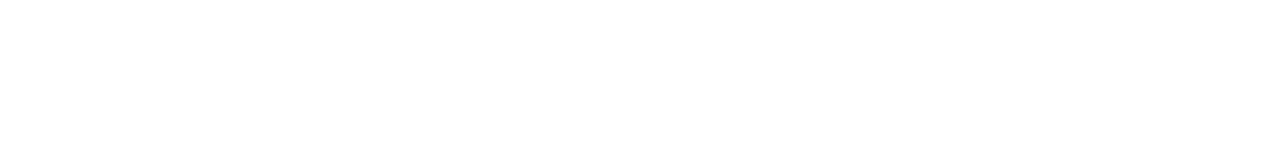
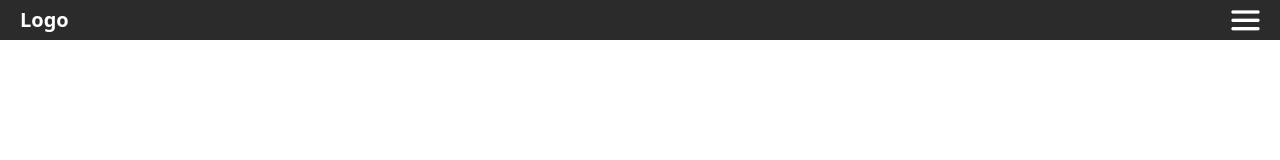
Before and after one commit to GodsaintBHH26/real-estate-website-ych, a website built with Vite: page index.html in a window 1280 px wide. Built offline with nearby package versions, Linux system fonts and the light colour scheme.

Commit message:
Second commit

```diff
--- a/index.html
+++ b/index.html
@@ -4,10 +4,21 @@
     <meta charset="UTF-8" />
     <link rel="icon" type="image/svg+xml" href="/vite.svg" />
     <meta name="viewport" content="width=device-width, initial-scale=1.0" />
-    <title>Vite App</title>
+    <title>Real estate Website</title>
+    <link rel="stylesheet" href="main.css">
   </head>
   <body>
-    <div id="app"></div>
-    <script type="module" src="/main.js"></script>
+    <!-- Nav bar start -->
+    <nav class="bg-[#2B2B2B] text-white h-10 flex p-5 justify-between items-center">
+      <div class="text-[20px] font-bold">Logo</div>
+      <div><img src="public/Bar-icon.png" alt="bar-icon"></div>
+    </nav>
+    <!-- Nav bar end -->
+
+    <!-- Hero section start -->
+
+
+    <!-- Hero section end -->
+    <script type="module" src="main.js"></script>
   </body>
 </html>
--- a/main.js
+++ b/main.js
@@ -1 +1 @@
-import './style.css'
+import './main.css'
--- a/tailwind.config.js
+++ b/tailwind.config.js
@@ -1,8 +1,18 @@
 /** @type {import('tailwindcss').Config} */
 export default {
-  content: ["./src/**/*.{html,js}"],
+  content: ["./*.{html,js}"],
   theme: {
-    extend: {},
+    extend: {
+      fontSize:{
+        sm:".75rem",
+        base:".875rem",
+        md:"1rem",
+        lg:"1.25rem",
+        xl:"1.5rem",
+        "2xl":"1.75rem",
+        "3xl":"2.25rem"
+      }
+    },
   },
   plugins: [],
 }
```
Also changed, not shown: public/Bar-icon.png (added).
